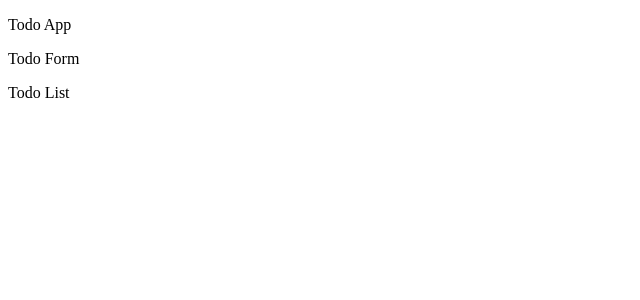
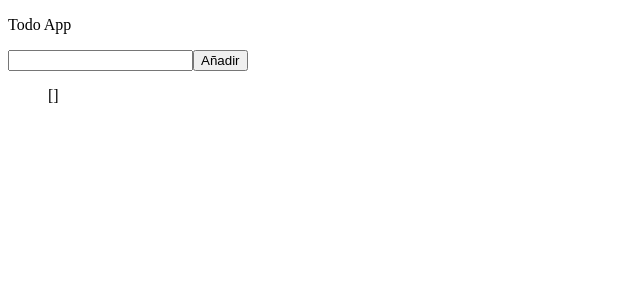
Before and after one commit to albertomozo/VUE-03-Tableros-pinia, a Vue app: page / in a window 1280 px wide. Shown: the top 300 px of the page, without its empty margins (0-640 px from the left). Built offline with nearby package versions, Linux system fonts and the light colour scheme.

Commit message:
Todo02 - Store/todo.js TodoList.vue TodoForm.vue

```diff
--- a/src/components/TodoForm.vue
+++ b/src/components/TodoForm.vue
@@ -1,6 +1,16 @@
 <script setup>
+    import {ref} from 'vue';
+    import {useTodo} from '../stores/todo';
+    const store = useTodo()
+    const task = ref('')
+    function addNewTask(){
+        store.addTodo(task.value);
+    }
 </script>
 
 <template>
-    <p>Todo Form</p>
+    <form @submit.prevent="addNewTask">
+        <input type="text"  v-model="task">
+        <button>Añadir</button>
+    </form>
 </template>
--- a/src/components/TodoList.vue
+++ b/src/components/TodoList.vue
@@ -1,6 +1,13 @@
 <script setup>
+    import {useTodo} from "../stores/todo";
+    const store = useTodo();
 </script>
 
 <template>
-    <p>Todo List</p>
+    <ul>
+        {{ store.todoList }}
+        <li v-for="todo in store.todoList" :key="todo.id">
+        {{ todo.task }}
+        </li>
+    </ul>
 </template>
--- /dev/null
+++ b/src/stores/todo.js
@@ -0,0 +1,15 @@
+import { defineStore } from "pinia";
+
+export const  useTodo  = defineStore("todo", {
+    state : () =>({
+        todoList: [],
+        id:0
+    }),
+    actions :{
+        addTodo(task){
+            const newTask = {id:this.id++,task:task };
+            this.todoList.push(newTask);
+        }
+
+    }
+})
```
